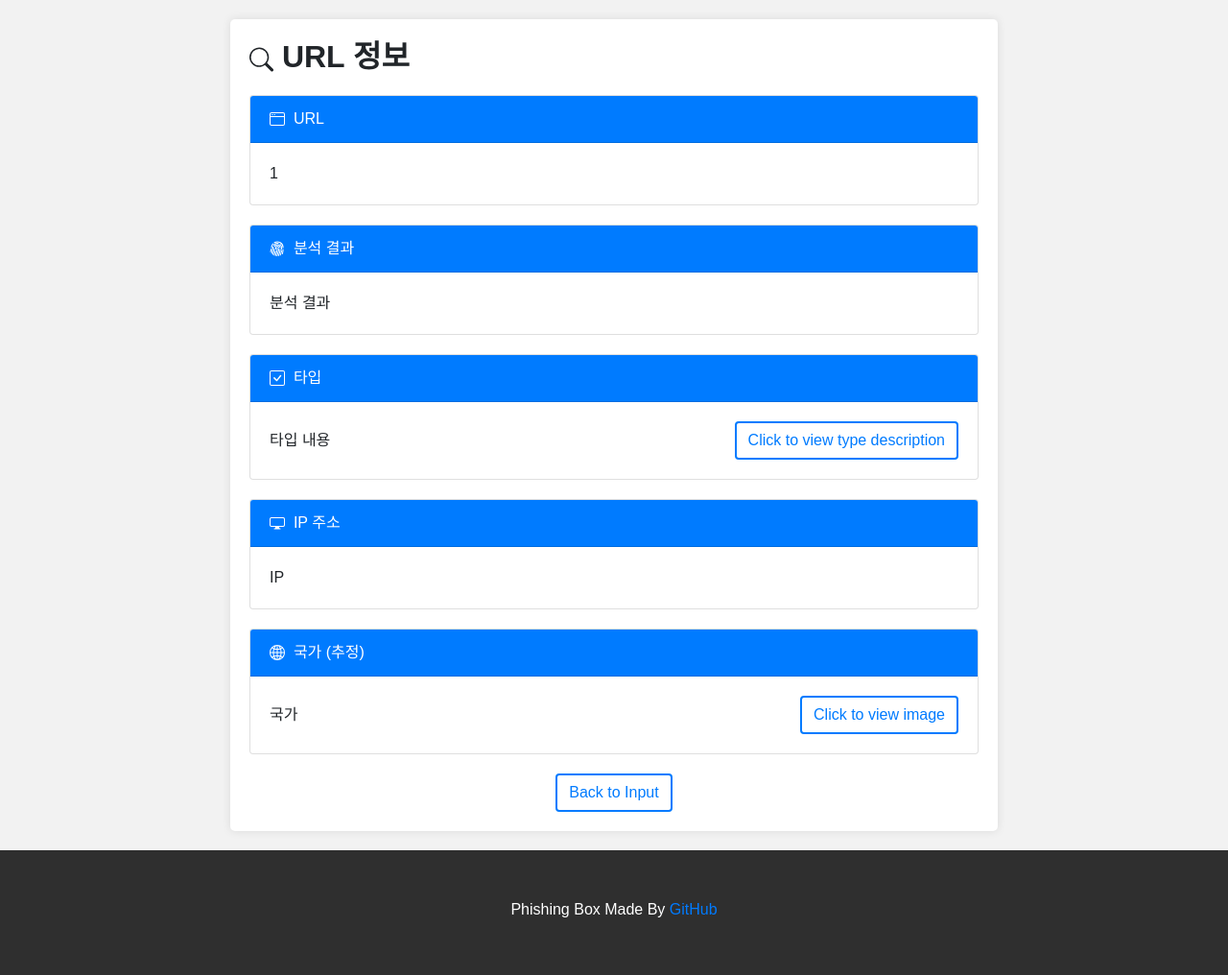
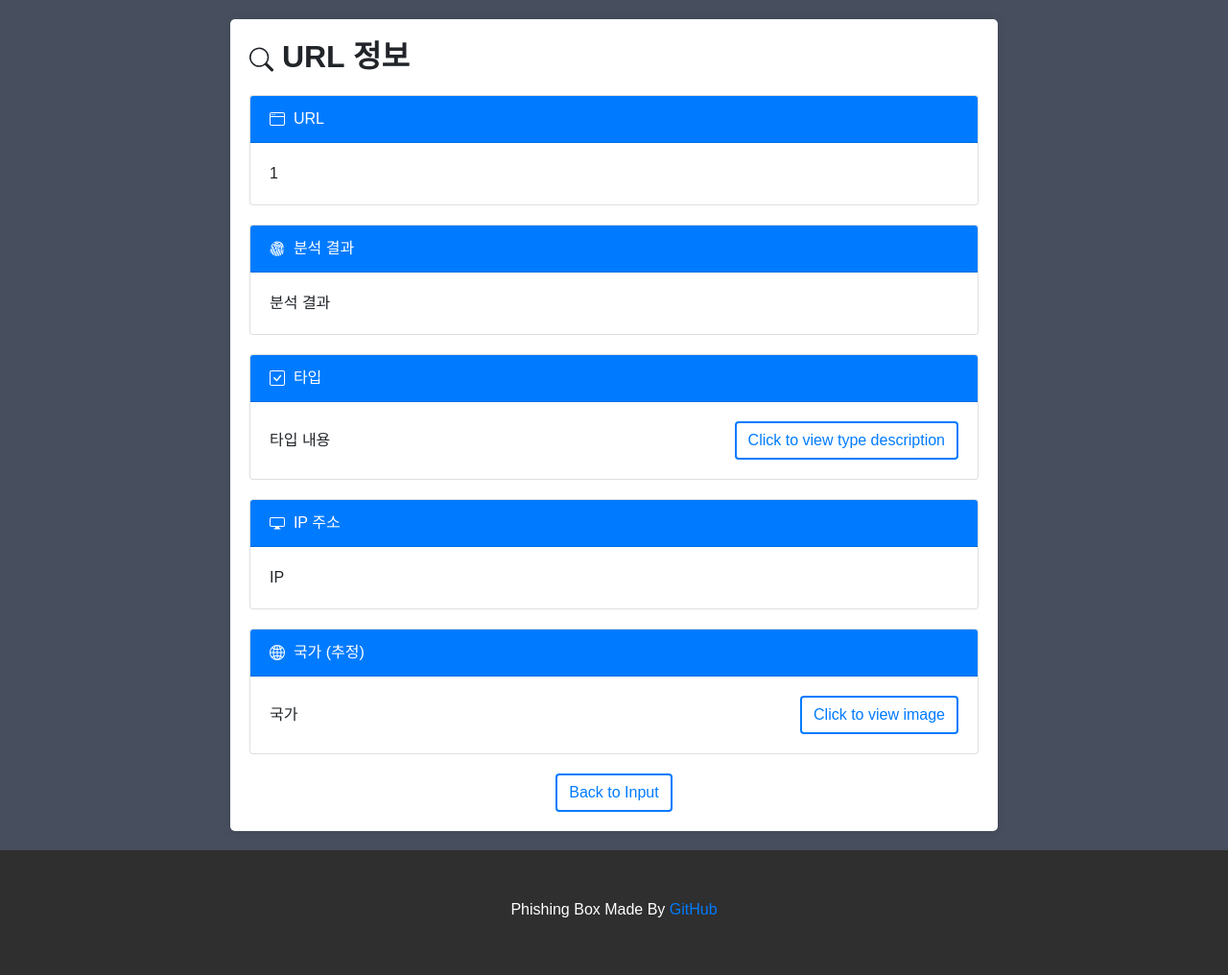
Before and after one commit to yonghoya/AI_Security_Network_Project, a Django app: page /output/1/ in a window 1280 px wide. Shown: the part 80-1096 px from the top of the page at 96% size. Run offline with Django 3.2, Linux system fonts and the light colour scheme; some libraries are stand-ins or nearby versions.

Commit message:
output-page 배경색 수정

```diff
--- a/templates/main/output.html
+++ b/templates/main/output.html
@@ -15,7 +15,7 @@
             font-family: Arial, sans-serif;
             margin: 0;
             padding: 0;
-            background-color: #f2f2f2;
+            background-color: #474e5d;
         }
         header {
             background-color: #333;
```
